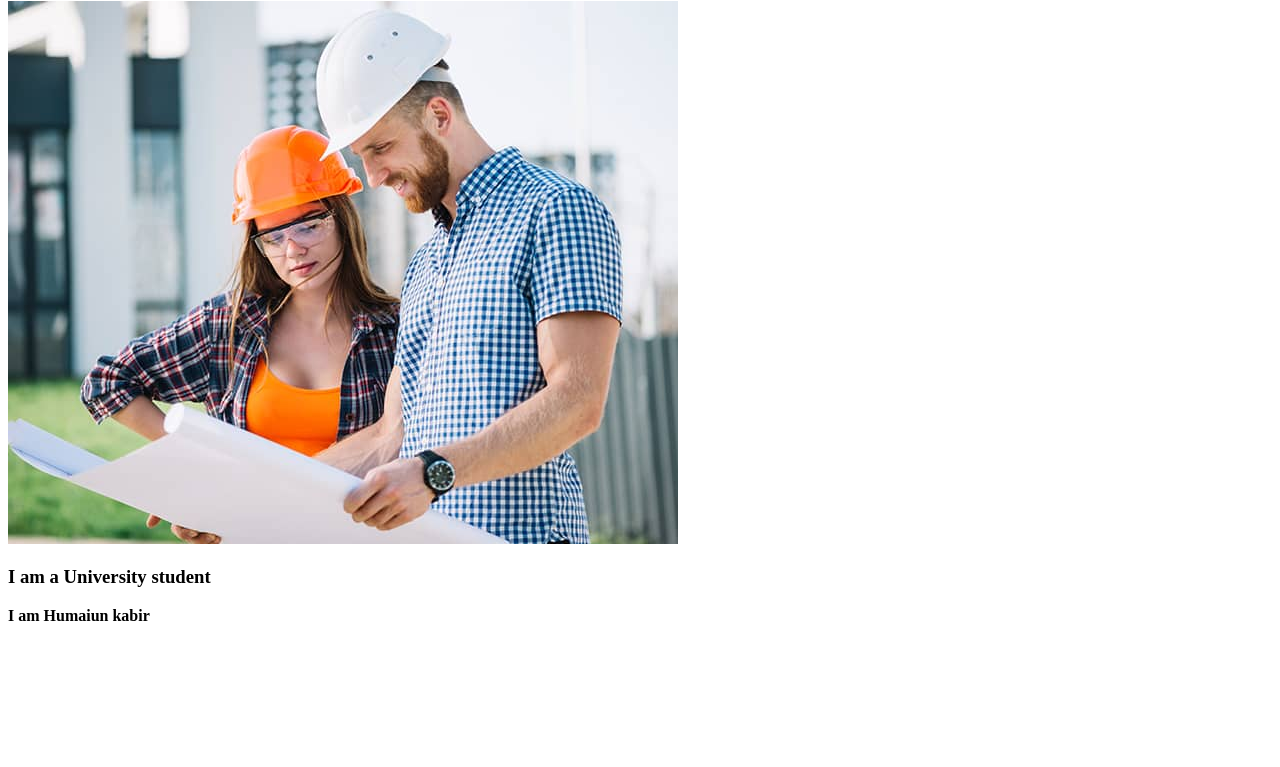
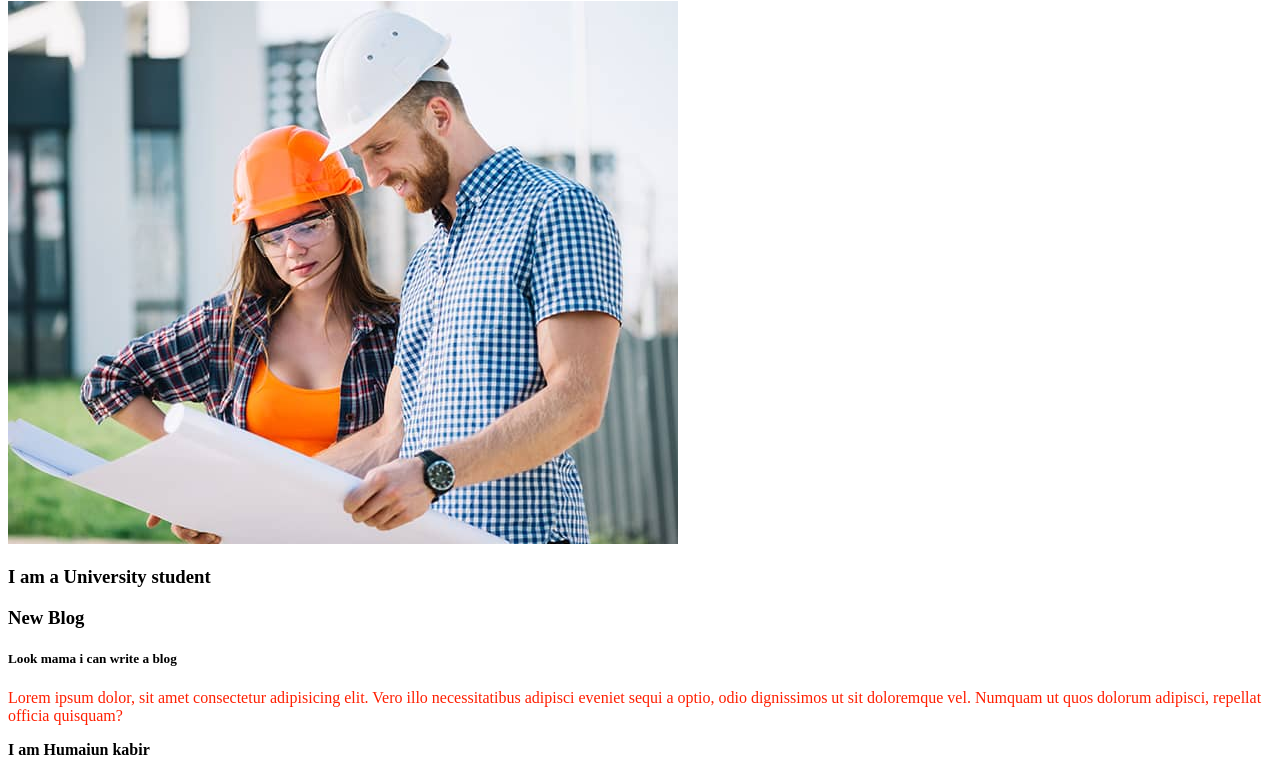
Before and after one commit to Humaiun-Manik/My-second.repo, a plain HTML site: page index.html in a window 1280 px wide. Shown: the part 800-1567 px from the top of the page. Before the commit the page ends 1433 px from the top, so only its background shows below. Drawn offline with Linux system fonts and the light colour scheme.

Commit message:
New blog added

```diff
--- a/index.html
+++ b/index.html
@@ -17,6 +17,11 @@
     <img src="Capture.PNG" alt="">
     <img src="370x300-project-5.jpg" alt="">
     <h3>I am a University student</h3>
+    <div>
+        <h3>New Blog</h3>
+        <h5>Look mama i can write a blog</h5>
+        <p>Lorem ipsum dolor, sit amet consectetur adipisicing elit. Vero illo necessitatibus adipisci eveniet sequi a optio, odio dignissimos ut sit doloremque vel. Numquam ut quos dolorum adipisci, repellat officia quisquam?</p>
+    </div>
     <strong>I am Humaiun kabir</strong>
 </body>
 </html>
--- a/style.css
+++ b/style.css
@@ -1,3 +1,3 @@
 P{
-    color: yellow;
+    color: rgb(255, 30, 0);
 }
```
